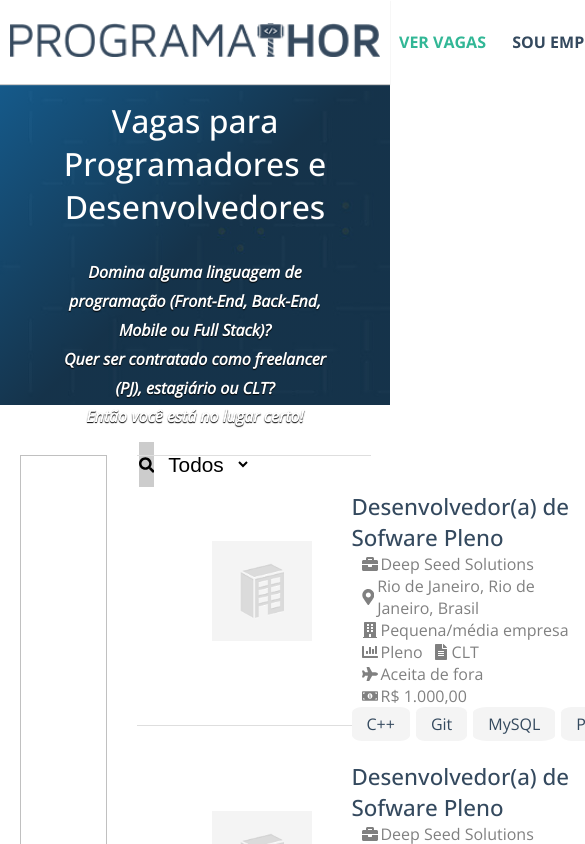
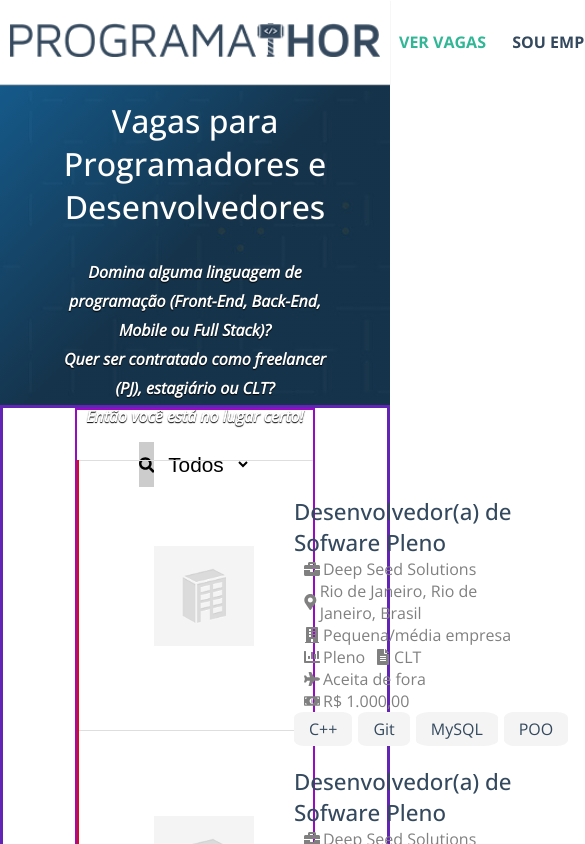
Before and after one commit to MarcosWinicios/jobs-web, a React (Create React App) app: page / in a window 390 px wide. Shown: the top 844 px of the page, 585 px wide, since content can reach past the window. Built offline with nearby package versions, Linux system fonts and the light colour scheme; the HTML template or start-up script is replaced by a standard one.

Commit message:
start responsive design

```diff
--- a/src/pages/jobs/index.tsx
+++ b/src/pages/jobs/index.tsx
@@ -57,6 +57,9 @@
                     </div>
                 </section>
                 <section className="jobs-list-container">
+                    <div className="jobs-list-content">
+
+
                         <aside className="filters-container">
 
                         </aside>
@@ -74,6 +77,7 @@
                                 <Job />
                             </li>
                         </ul>
+                    </div>
                 </section>
             </main>
         </>
--- a/src/pages/jobs/styles.css
+++ b/src/pages/jobs/styles.css
@@ -58,15 +58,29 @@
 }
 
 .jobs-list-container {
-    margin-left: 5vw;
-    padding-top: 50px;
-    width: 90vw;
     display: flex;
-    justify-content: space-between;
+    justify-content: center;
+    border: solid 3px #6224b4;
 }
 
 .filters-container {
     height: 400px;
     width: 25%;
-    border: solid 1px #c0c0c0;
+    border: solid 1px #da0e0e;
 }
+
+.jobs-list-content {
+    /* margin-left: 5vw; */
+    padding-top: 50px;
+    /* min-width: 90vw; */
+    max-width: 970px;
+    display: flex;
+    justify-content: space-between;
+    border: solid 2px rgb(130, 238, 179);
+}
+
+@media ( max-width: 1064px) {
+    .jobs-list-content {
+        border: solid 2px rgb(151, 11, 194);
+    }
+}
```
Lines whose indentation alone changed are shown as unchanged.
